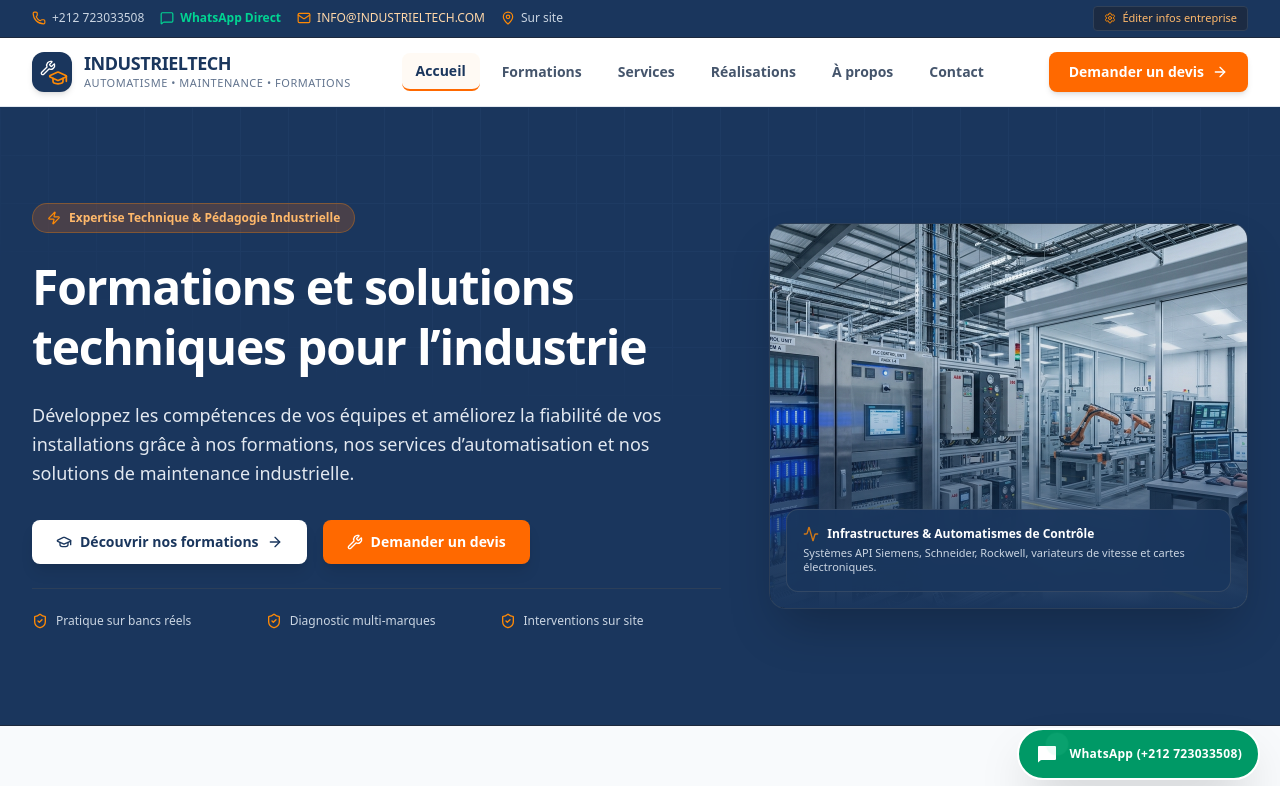
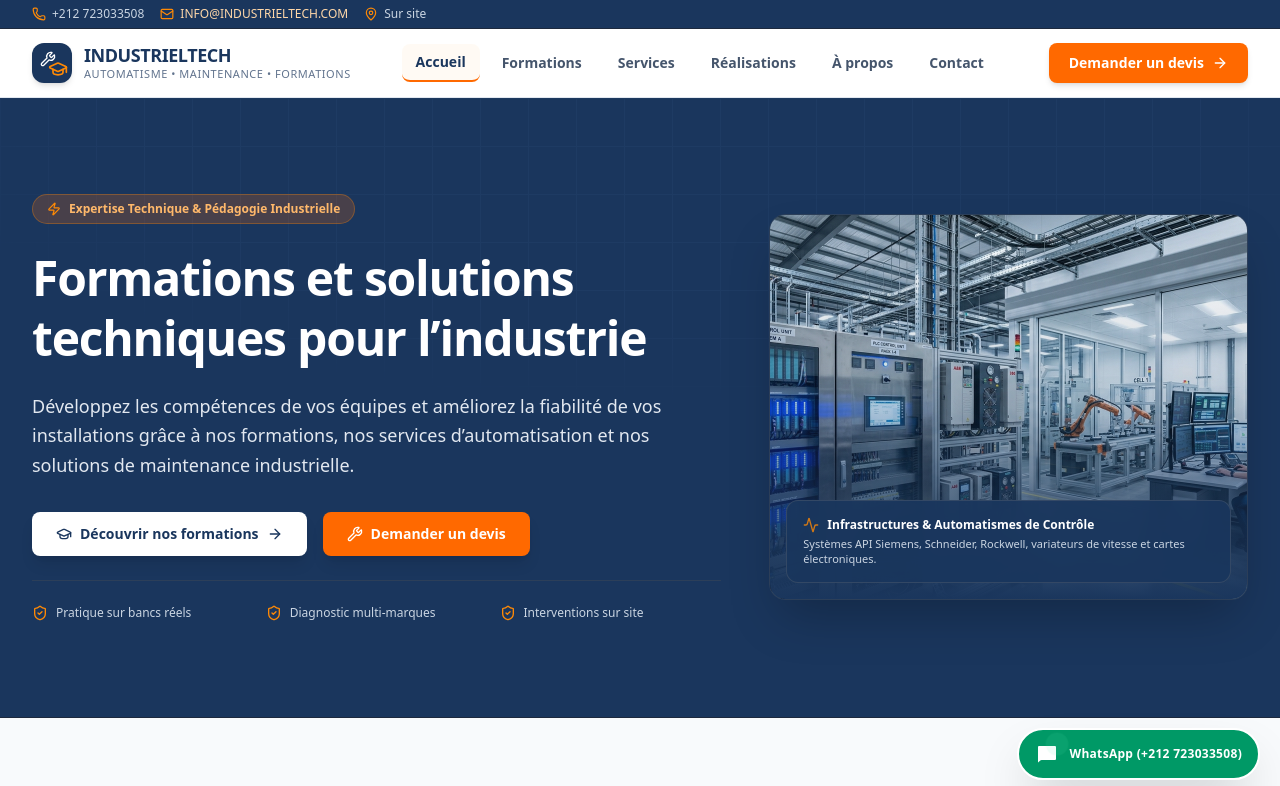
Before and after one commit to hamidaitassou65-beep/FORMAZWEB, a React (Vite) app: page / in a window 1280 px wide. Shown: the top 786 px of the page. Built offline with nearby package versions, Linux system fonts and the light colour scheme.

Commit message:
refactor(ui): clean up header and email modal
Remove unused icons, utilities, and redundant footer text in the Header and EmailSelectorModal components to streamline the UI.

```diff
--- a/src/components/EmailSelectorModal.tsx
+++ b/src/components/EmailSelectorModal.tsx
@@ -178,13 +178,12 @@ export const EmailSelectorModal: React.FC<Props> = ({
           </button>
         </div>
 
-        {/* Footer info & Acquittal hint */}
-        <div className="pt-2 border-t border-slate-100 flex items-center justify-between text-[11px] text-slate-400">
-          <span className="text-[10px]">💡 Cliquer à l’extérieur pour fermer</span>
+        {/* Footer info & Close button */}
+        <div className="pt-2 border-t border-slate-100 flex items-center justify-end">
           <button
             type="button"
             onClick={onClose}
-            className="px-3 py-1 bg-slate-100 hover:bg-slate-200 text-slate-700 font-semibold text-xs rounded-lg transition-colors"
+            className="px-4 py-1.5 bg-slate-100 hover:bg-slate-200 text-slate-700 font-semibold text-xs rounded-lg transition-colors"
           >
             Fermer
           </button>
--- a/src/components/Header.tsx
+++ b/src/components/Header.tsx
@@ -1,7 +1,7 @@
 import React, { useState } from 'react';
 import { PageRoute, CompanyInfo } from '../types';
-import { Phone, Mail, MapPin, Menu, X, Settings, ArrowRight, Wrench, GraduationCap, MessageSquare } from 'lucide-react';
-import { OFFICIAL_EMAIL, formatWhatsAppNumber } from '../utils/contact';
+import { Phone, Mail, MapPin, Menu, X, ArrowRight, Wrench, GraduationCap } from 'lucide-react';
+import { OFFICIAL_EMAIL } from '../utils/contact';
 import { EmailSelectorModal } from './EmailSelectorModal';
 
 interface Props {
@@ -24,7 +24,6 @@ export const Header: React.FC<Props> = ({
 
   const phoneDisplay = companyInfo.phone || '+212 723033508';
   const emailDisplay = companyInfo.email || OFFICIAL_EMAIL;
-  const whatsappRaw = formatWhatsAppNumber(companyInfo.whatsapp || '+212 723033508');
 
   const navItems: { label: string; route: PageRoute }[] = [
     { label: 'Accueil', route: 'home' },
@@ -43,7 +42,7 @@ export const Header: React.FC<Props> = ({
 
   return (
     <header className="sticky top-0 z-40 bg-white/95 backdrop-blur-md border-b border-slate-200 shadow-xs transition-all">
-      {/* Top Banner (Contact info & Placeholders Editor) */}
+      {/* Top Banner (Contact info) */}
       <div className="bg-[#1a365d] text-slate-300 text-xs py-1.5 px-4 sm:px-8 border-b border-slate-800">
         <div className="max-w-7xl mx-auto flex flex-wrap items-center justify-between gap-2">
           <div className="flex items-center gap-4 flex-wrap">
@@ -54,17 +53,6 @@ export const Header: React.FC<Props> = ({
             >
               <Phone className="w-3.5 h-3.5 text-orange-400" />
               <span>{phoneDisplay}</span>
-            </a>
-
-            <a
-              href={`https://wa.me/${whatsappRaw}`}
-              target="_blank"
-              rel="noopener noreferrer"
-              className="flex items-center gap-1.5 font-semibold text-emerald-400 hover:text-emerald-300 transition-colors"
-              title="Ouvrir la discussion WhatsApp direct"
-            >
-              <MessageSquare className="w-3.5 h-3.5 text-emerald-400" />
-              <span>WhatsApp Direct</span>
             </a>
 
             <button
@@ -80,17 +68,6 @@ export const Header: React.FC<Props> = ({
               <MapPin className="w-3.5 h-3.5 text-orange-400" />
               <span>{companyInfo.interventionZone}</span>
             </span>
-          </div>
-
-          <div className="flex items-center gap-3 ml-auto">
-            <button
-              onClick={onOpenSettings}
-              className="flex items-center gap-1.5 px-2.5 py-1 bg-slate-800/80 hover:bg-slate-700 text-orange-300 hover:text-orange-200 rounded text-[11px] font-medium border border-slate-700 transition-colors"
-              title="Configurer le nom et les coordonnées de l’entreprise"
-            >
-              <Settings className="w-3 h-3 text-orange-400" />
-              <span>Éditer infos entreprise</span>
-            </button>
           </div>
         </div>
       </div>
```
